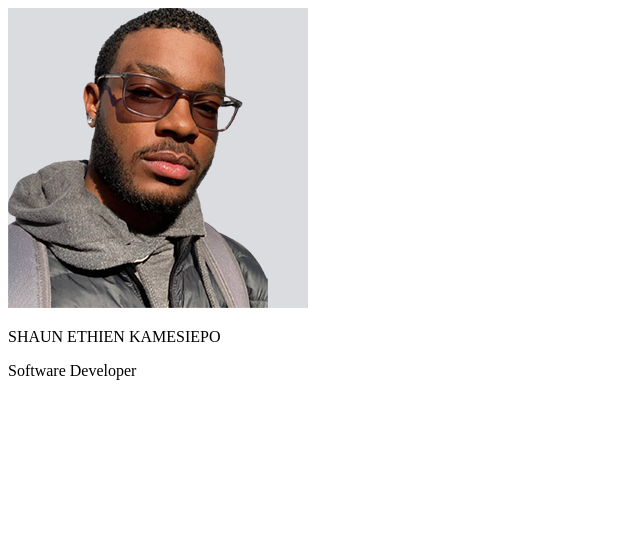
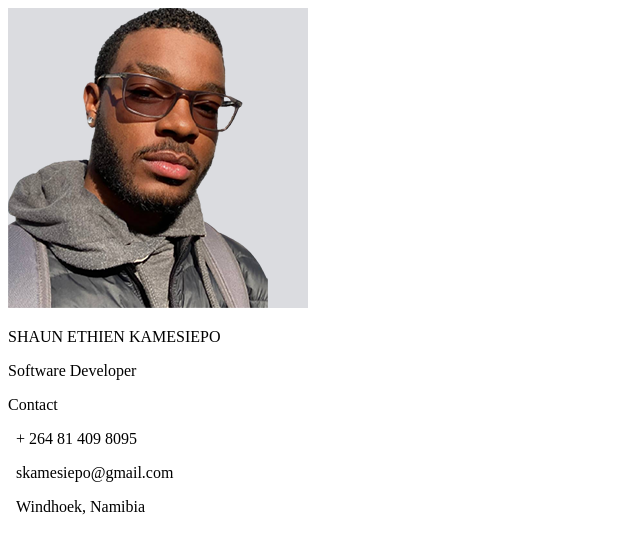
Before and after one commit to SKamesiepo/shaun-kamesiepo-cv, a plain HTML site: page index.html in a window 1280 px wide. Shown: the whole page, without its empty margins (0-640 px from the left). Drawn offline with Linux system fonts and the light colour scheme; files whose address does not match are found by name.

Commit message:
Created sidebar html content with 2 nested divs and added contact details

```diff
--- a/index.html
+++ b/index.html
@@ -6,7 +6,7 @@
   <meta http-equiv="X-UA-Compatible" content="IE=edge">
   <meta name="viewport" content="width=device-width, initial-scale=1.0">
   <title>Curriculum Vitae - Shaun Ethien Kamesiepo</title>
-  <link rel="stylesheet" type="text/css" href="style.css" />
+  <link rel="stylesheet" type="text/css" href="style.css"/>
 </head>
 
 <body>
@@ -16,6 +16,17 @@
       <p class="p1">SHAUN ETHIEN <span>KAMESIEPO</span></p>
       <p class="p2">Software Developer</p>
     </div>
+
+    <div class="sidebar">
+			<div class="content-box">
+
+				<p class="head">Contact</p>
+				<p class="p3"><i class="fa fa-phone" aria-hidden="true"></i> &nbsp;&nbsp;+ 264 81 409 8095</p>
+				<p class="p3"><i class="fa fa-envelope" aria-hidden="true"></i> &nbsp;&nbsp;skamesiepo@gmail.com</p>
+				<p class="p3"><i class="fa fa-home" aria-hidden="true"></i> &nbsp;&nbsp;Windhoek, Namibia</p>
+
+			</div>
+		</div>
   </div>
 </body>
 
```
